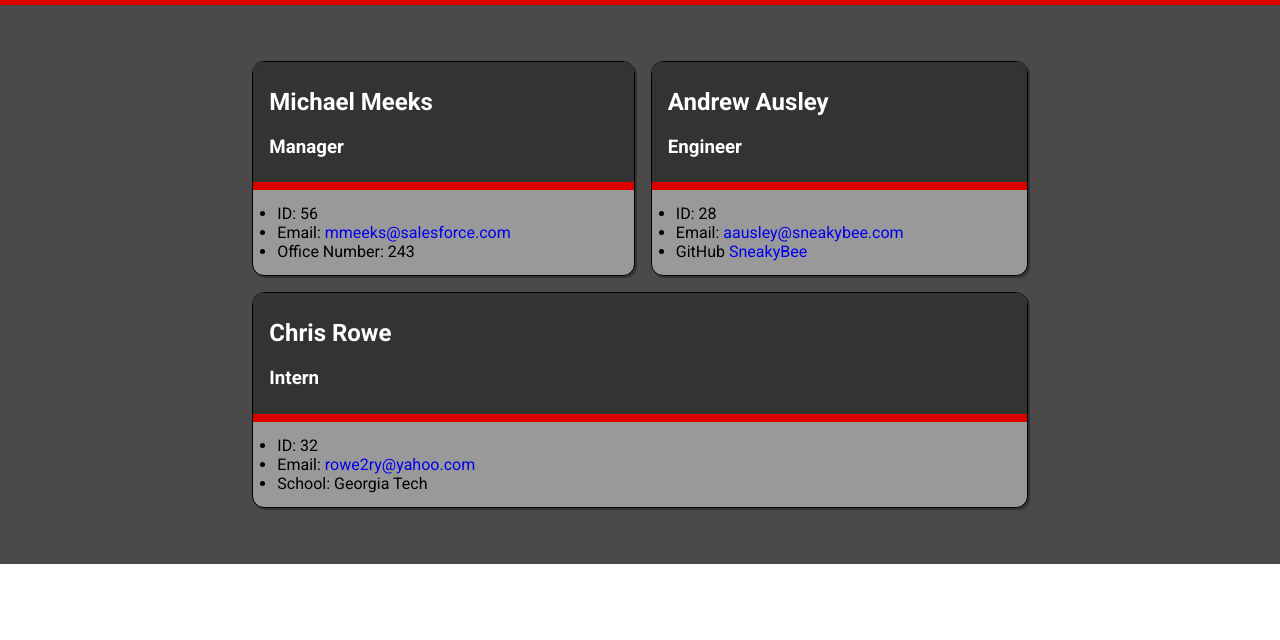
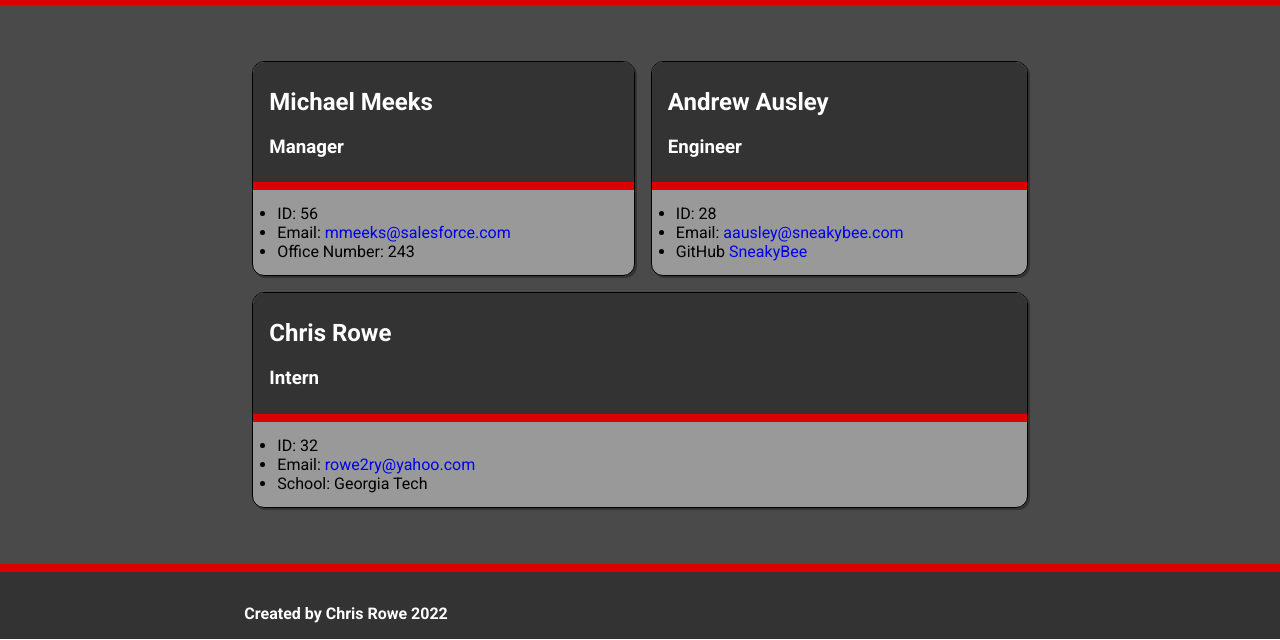
Before and after one commit to Rowe2ry/team_profile_generator, a website: page src/index.html in a window 1280 px wide. Shown: the part 160-800 px from the top of the page. Drawn offline with Linux system fonts and the light colour scheme.

Commit message:
Added footer to HTML page

```diff
--- a/src/assets/style.css
+++ b/src/assets/style.css
@@ -35,7 +35,8 @@ a:focus-visible {
     opacity: 70%;
 }
 
-header {
+header,
+footer {
     width: 100%;
     background-color: var(--clr-primary);
 }
@@ -123,6 +124,12 @@ h1 {
     margin: .375em 1em;
 }
 
+.caption {
+    color: var(--clr-heading-fonts);
+    margin: 0 auto;
+    padding: 2em 1em 1em 0;
+}
+
 @media screen and (max-width:700px) {
     .nav__list,
     #navlist,
--- a/src/index.html
+++ b/src/index.html
@@ -87,6 +87,11 @@
         </div>
     </main>
 
-
+    <div class="decorative"></div>
+    <footer class="header-footer">
+        <aside class="container">
+            <h4 class="caption">Created by Chris Rowe 2022</h4>
+        </aside>
+    </footer>
 </body>
 </html>
```
